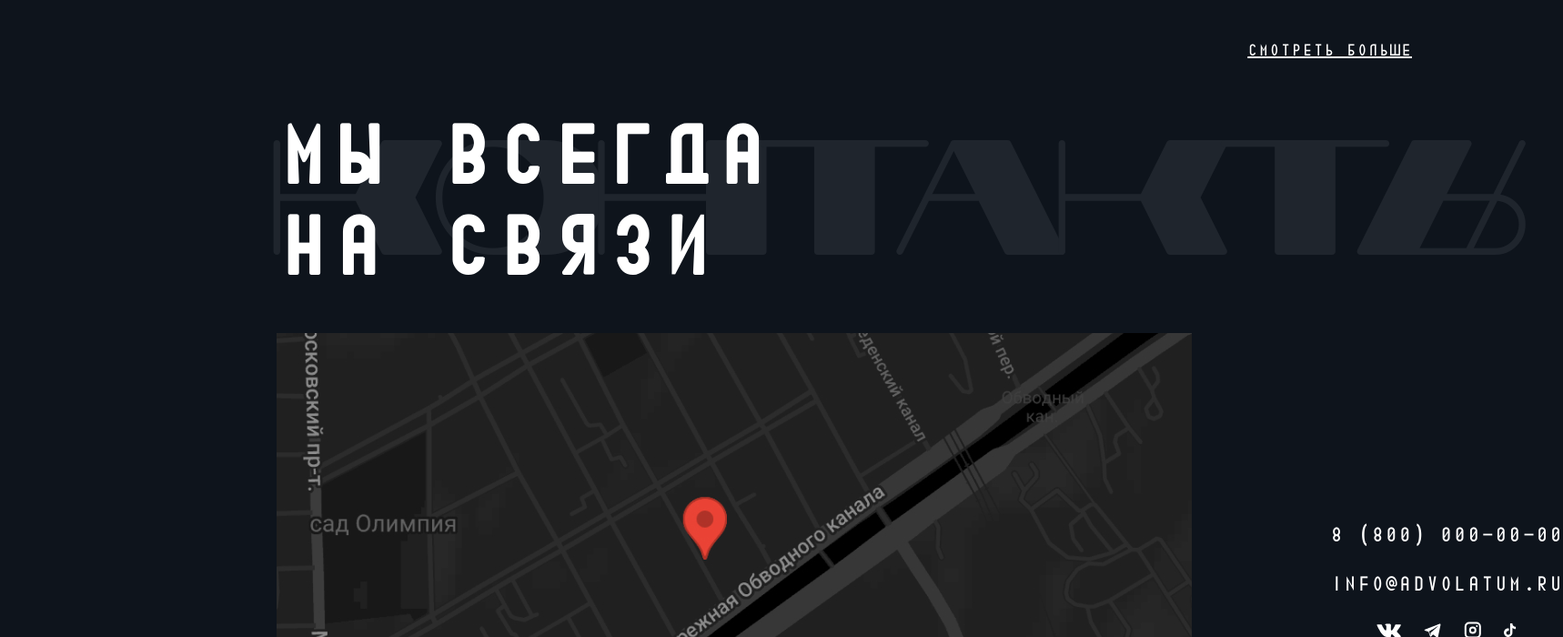
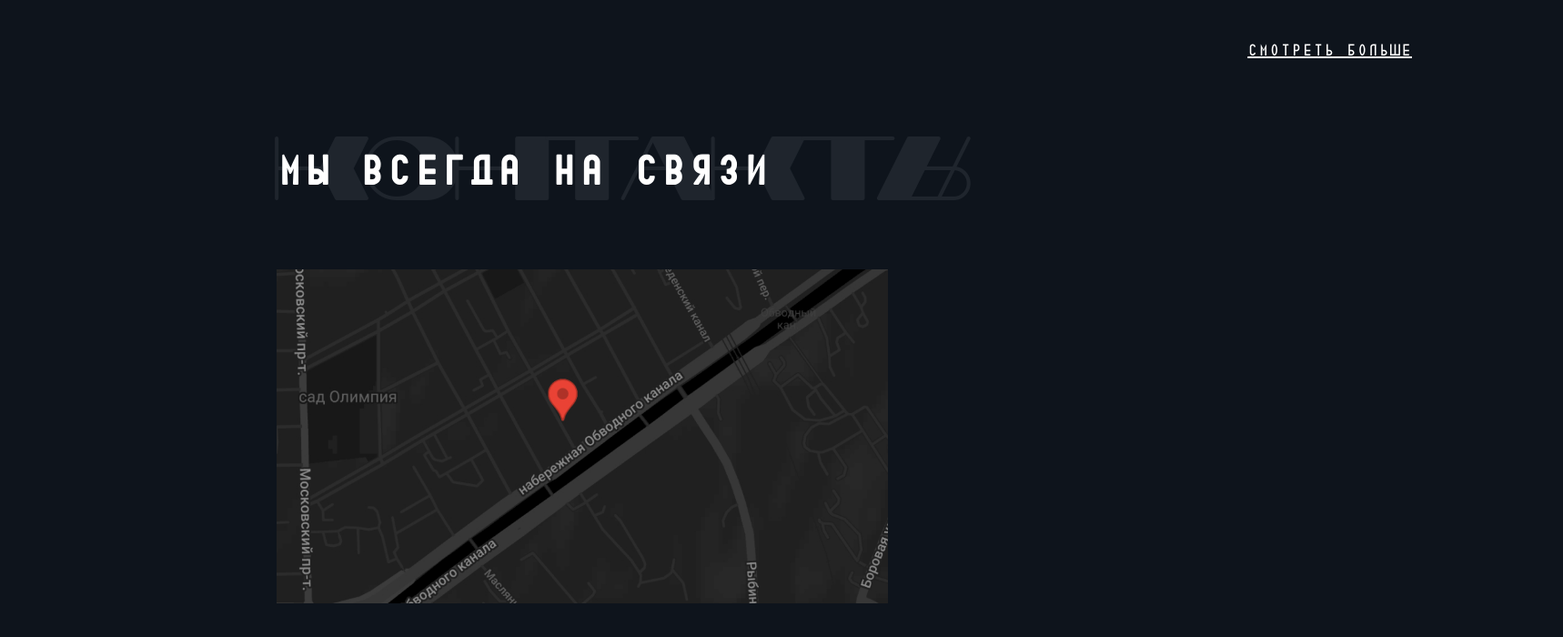
Before and after one commit to bogush01/bogush.github.io, a React (Create React App) app: page /collections in a window 1280 px wide. Shown: the part 2420-3120 px from the top of the page at 91% size, 1718 px wide, since content can reach past the window. Built offline with nearby package versions, Linux system fonts and the light colour scheme.

Commit message:
add adaptive for connection block

```diff
--- /dev/null
+++ b/src/components/SectionContacts/1599-800.css
@@ -0,0 +1,23 @@
+@media (max-width: 1599px) and (min-width: 800px) {
+  .back-text-class-contacts {
+    font-size: 100px;
+  }
+
+  .section-contacts__map {
+    width: 100%;
+  }
+
+  .connection-block {
+    gap: 52px;
+  }
+
+  .section-contacts__children-class {
+    font-size: 50px;
+    text-transform: uppercase;
+    color: #fff;
+  }
+
+  .connection-block {
+    flex-direction: column;
+  }
+}
--- /dev/null
+++ b/src/components/SectionContacts/1919-1600.css
@@ -0,0 +1,13 @@
+@media (max-width: 1919px) and (min-width: 1600px) {
+  .back-text-class-contacts {
+    font-size: 160px;
+  }
+
+  .section-contacts__map {
+    width: 834px;
+  }
+
+  .connection-block {
+    gap: 52px;
+  }
+}
--- /dev/null
+++ b/src/components/SectionContacts/1920.css
@@ -0,0 +1,46 @@
+.section-contacts {
+  padding-bottom: 76px;
+}
+
+.section-contacts__back-text-header-class {
+  margin-bottom: 64px;
+}
+
+.section-contacts__children-class {
+  font-size: 100px;
+  text-transform: uppercase;
+  color: #fff;
+}
+
+.back-text-class-contacts {
+  text-align-last: left;
+  font-size: 180px;
+}
+
+.connection-block {
+  display: flex;
+  gap: 152px;
+  align-items: center;
+}
+
+.contacts {
+  margin: 0;
+  padding: 0;
+  list-style: none;
+  display: flex;
+  flex-direction: column;
+  align-items: center;
+  gap: 29px;
+}
+
+.contacts-link {
+  text-transform: uppercase;
+  font-size: 25px;
+  color: #fff;
+  text-decoration: none;
+  transition: color 0.2s linear;
+}
+
+.contacts-link:hover {
+  color: var(--main-yellow);
+}
--- /dev/null
+++ b/src/components/SectionContacts/799-428.css
@@ -0,0 +1,23 @@
+@media (max-width: 799px) and (min-width: 428px) {
+  .back-text-class-contacts {
+    font-size: 80px;
+  }
+
+  .section-contacts__map {
+    width: 100%;
+  }
+
+  .connection-block {
+    gap: 52px;
+  }
+
+  .section-contacts__children-class {
+    font-size: 50px;
+    text-transform: uppercase;
+    color: #fff;
+  }
+
+  .connection-block {
+    flex-direction: column;
+  }
+}
--- a/src/components/SectionContacts/index.css
+++ b/src/components/SectionContacts/index.css
@@ -1,37 +1,4 @@
-.section,
-.section-contacts {
-  padding-bottom: 76px;
-}
-
-.back-text-class-contacts {
-  text-align-last: left;
-  font-size: 180px;
-}
-
-.connection-block {
-  display: flex;
-  gap: 152px;
-  align-items: center;
-}
-
-.contacts {
-  margin: 0;
-  padding: 0;
-  list-style: none;
-  display: flex;
-  flex-direction: column;
-  align-items: center;
-  gap: 29px;
-}
-
-.contacts-link {
-  text-transform: uppercase;
-  font-size: 25px;
-  color: #fff;
-  text-decoration: none;
-  transition: color 0.2s linear;
-}
-
-.contacts-link:hover {
-  color: var(--main-yellow);
-}
+@import "1920.css";
+@import "1919-1600.css";
+@import "1599-800.css";
+@import "799-428.css";
--- a/src/components/SectionContacts/index.jsx
+++ b/src/components/SectionContacts/index.jsx
@@ -7,17 +7,17 @@ import "./index.css";
 
 const SectionContacts = () => {
   return (
-    <section className="section">
+    <section className="section-contacts">
       <BackTextHeader
-        className="back-text-header-class"
+        className="section-contacts__back-text-header-class"
         backText="Контакты"
         backTextClassName="back-text-class-contacts"
         childrenContainerClassName="children-container-left"
       >
-        <h2 className="children-class">Мы всегда на связи</h2>
+        <h2 className="section-contacts__children-class">Мы всегда на связи</h2>
       </BackTextHeader>
       <div className="connection-block">
-        <img src={map} alt="" />
+        <img src={map} alt="" className="section-contacts__map" />
         <ul className="contacts">
           <li>
             <a className="contacts-link" href="tel:+78000000000">
--- a/src/pages/MainPage/index.jsx
+++ b/src/pages/MainPage/index.jsx
@@ -11,7 +11,7 @@ import "./index.css";
 const MainPage = () => {
   return (
     <>
-      <HeroBlock />
+      {/*<HeroBlock />
       <section className="section">
         <BackTextHeader
           className="back-text-header-class"
@@ -33,7 +33,7 @@ const MainPage = () => {
           <h2 className="children-class">Акутальное</h2>
         </BackTextHeader>
         <CurrentProductsList className="pb-111" />
-      </section>
+      </section>*/}
       <SectionContacts />
     </>
   );
```
